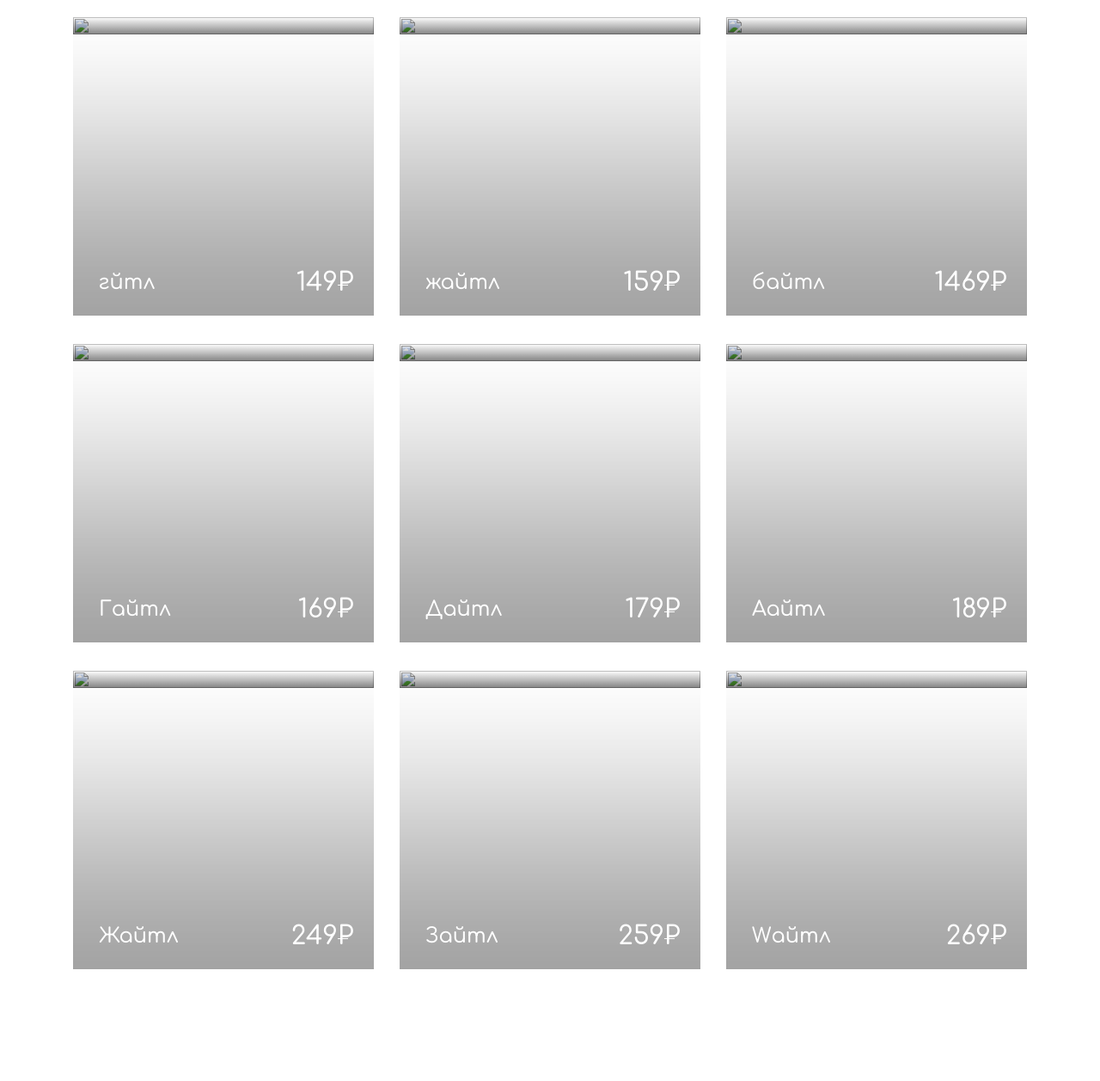
After one commit to denisputnov/vapecloud, a Django app: page /test/ in a window 1280 px wide. The commit adds this page. Shown: the part 327-1584 px from the top of the page at 86% size. Run offline with Django 3.2, Linux system fonts and the light colour scheme; some libraries are stand-ins or nearby versions.

Commit message:
search page and front fix

```diff
--- a/products/static/css/style.css
+++ b/products/static/css/style.css
@@ -222,7 +222,7 @@ nav .delivery_mobile {
 }
 
 .products .product {
-    background: green;
+    background: none;
     max-width: 350px;
     width: 100%;
     height: 100%;
@@ -274,13 +274,14 @@ nav .delivery_mobile {
     margin: 0;
     bottom: 20px;
     left: 30px;
-    max-width: 250px;
+    max-width: 190px;
     font-size: 24px;
     color: white;
     z-index: 5;
 }
 
 .shadow {
+    opacity: .6;
     padding: 0;
     margin: 0;
     width: 100%;
@@ -403,3 +404,8 @@ li>a {
         max-height: 500px;
     }
 }
+@media(max-width: 320px) {
+    .product .label {
+        max-width: 140px;
+    }
+}
--- a/products/static/scripts/nav_mobile.js
+++ b/products/static/scripts/nav_mobile.js
@@ -1,6 +1,5 @@
 let navbar = document.getElementById('navbar');
 let contentBlock = document.getElementById('contentBlock');
-
 let logo = document.getElementById('logo');
 let vapecloud = document.getElementById('vapecloud');
 let searchform = document.getElementById('searchform');
--- /dev/null
+++ b/products/static/scripts/products-sorting-model.js
@@ -0,0 +1,8 @@
+let model = {
+    search: ``,
+    zhidkosti: ``,
+    accessories: ``,
+    cloud: ``,
+    sales: ``,
+    other: ``,
+}
--- /dev/null
+++ b/products/static/scripts/products-sorting-utils.js
@@ -0,0 +1,9 @@
+let utils = {
+    base,
+}
+
+function base(html) {
+    `<div class="products-sorting-menu-wrapper">
+        ${html}
+    </div>`
+}
--- /dev/null
+++ b/products/static/scripts/products-sorting.js
@@ -0,0 +1,87 @@
+function generateProduct(obj) {
+    return`
+        <div class="product">
+            <a href="${obj.a}" class="show_item"></a>
+            <div class="price_block">
+                <h3 class="price">${obj.price}<span class="rub">Р</span></h3>
+            </div>
+            <p class="label">${obj.label}</p>
+            <img src="/static/images/shadow.png" alt="" class="shadow">
+            <img src="${obj.img}" alt="" class="product_image gradient">
+        </div>`
+}
+
+
+let $productsContainer = document.querySelector('.products');
+
+try {
+    let mode = document.querySelector('#mode').textContent || null;
+} catch(e) {
+
+}
+let products = []
+let $products = document.querySelectorAll('.product').forEach(prod => {
+    products.push({
+        a: prod.querySelector('.show_item').getAttribute('href'),
+        price: parseInt(prod.querySelector('.price').textContent),
+        label: prod.querySelector('.label').textContent,
+        img: prod.querySelector('.product_image').getAttribute('src')
+    })
+})
+
+console.log(products);
+
+function clear() {
+    $productsContainer.innerHTML = "";
+}
+
+function render(arr) {
+    clear()
+    let html = ''
+    arr.forEach(el => {
+        html += generateProduct(el)
+    })
+    $productsContainer.insertAdjacentHTML('afterbegin', html) // todos
+}
+
+function sortByPriceIncrease() {
+    function _sort(arr) {
+        arr.sort((a, b) => a.price > b.price ? 1 : -1)
+    }
+
+    _sort(products)
+    render(products)
+    document.querySelector('.sort-by-price').setAttribute('onclick', 'sortByPriceDecrese()')
+}
+
+function sortByPriceDecrese() {
+    function _sort(arr) {
+        arr.sort((a, b) => a.price < b.price ? 1 : -1)
+    }
+
+    _sort(products)
+    render(products)
+    document.querySelector('.sort-by-price').setAttribute('onclick', 'sortByPriceIncrease()')
+}
+
+function sortByAlphabetA() {
+    function _sort(arr) {
+        arr.sort((a, b) => a.label.toLowerCase()[0] > b.label.toLowerCase()[0] ? 1 : -1)
+    }
+
+    _sort(products)
+    render(products)
+    document.querySelector('.sort-by-alphabet').setAttribute('onclick', 'sortByAlphabetZ()')
+}
+
+function sortByAlphabetZ() {
+    function _sort(arr) {
+        arr.sort((a, b) => a.label.toLowerCase()[0] < b.label.toLowerCase()[0] ? 1 : -1)
+    }
+
+    _sort(products)
+    render(products)
+    document.querySelector('.sort-by-alphabet').setAttribute('onclick', 'sortByAlphabetA()')
+}
+
+// $productsContainer.insertAdjacentHTML('beforebegin', model[mode]);
--- /dev/null
+++ b/products/templates/after_search.html
@@ -0,0 +1,115 @@
+{% extends 'base.html' %}
+{% load static %}
+
+{% block localimport %}
+<link rel="stylesheet" href="{% static 'css/products-sorting-menu.css' %}">
+{% endblock %}
+
+<!-- TODO -->
+{% block title %}
+Vapecloud - заменить
+{% endblock %}
+
+{% block body %}
+<p id="mode"></p>
+
+<div class="products-sorting-menu-wrapper">
+    <p class="sorting-title">Сортировать по:</p>
+    <div class="products-sorting-content">
+        <button class="product-sorting-button sort-by-price point" onclick="sortByPriceIncrease()">Сортировать по цене</button>
+        <button class="product-sorting-button sort-by-alphabet point" onclick="sortByAlphabetZ()">Сортировать А-я</button>
+        <!-- <button class="product-sorting-button sort-by-date">Сортировать по дате</button> -->
+    </div>
+</div>
+
+
+<!-- Это весь список продуктов, которые выдаются после поиска -->
+<div class="products">
+    <!-- FOR PRODUCTS -->
+    <div class="product">
+        <a href="" class="show_item"></a>
+        <div class="price_block">
+            <h3 class="price">149<span class="rub">Р</span></h3>
+        </div>
+        <p class="label">гйтл</p>
+        <img src="{% static 'images/shadow.png' %}" alt="" class="shadow">
+        <img src="" alt="" class="product_image gradient">
+    </div>
+    <div class="product">
+        <a href="" class="show_item"></a>
+        <div class="price_block">
+            <h3 class="price">159<span class="rub">Р</span></h3>
+        </div>
+        <p class="label">жайтл</p>
+        <img src="{% static 'images/shadow.png' %}" alt="" class="shadow">
+        <img src="" alt="" class="product_image gradient">
+    </div>
+    <div class="product">
+        <a href="" class="show_item"></a>
+        <div class="price_block">
+            <h3 class="price">1469<span class="rub">Р</span></h3>
+        </div>
+        <p class="label">байтл</p>
+        <img src="{% static 'images/shadow.png' %}" alt="" class="shadow">
+        <img src="" alt="" class="product_image gradient">
+    </div>
+    <div class="product">
+        <a href="" class="show_item"></a>
+        <div class="price_block">
+            <h3 class="price">169<span class="rub">Р</span></h3>
+        </div>
+        <p class="label">Гайтл</p>
+        <img src="{% static 'images/shadow.png' %}" alt="" class="shadow">
+        <img src="" alt="" class="product_image gradient">
+    </div>
+    <div class="product">
+        <a href="" class="show_item"></a>
+        <div class="price_block">
+            <h3 class="price">179<span class="rub">Р</span></h3>
+        </div>
+        <p class="label">Дайтл</p>
+        <img src="{% static 'images/shadow.png' %}" alt="" class="shadow">
+        <img src="" alt="" class="product_image gradient">
+    </div>
+    <div class="product">
+        <a href="" class="show_item"></a>
+        <div class="price_block">
+            <h3 class="price">189<span class="rub">Р</span></h3>
+        </div>
+        <p class="label">Аайтл</p>
+        <img src="{% static 'images/shadow.png' %}" alt="" class="shadow">
+        <img src="" alt="" class="product_image gradient">
+    </div>
+    <div class="product">
+        <a href="" class="show_item"></a>
+        <div class="price_block">
+            <h3 class="price">249<span class="rub">Р</span></h3>
+        </div>
+        <p class="label">Жайтл</p>
+        <img src="{% static 'images/shadow.png' %}" alt="" class="shadow">
+        <img src="" alt="" class="product_image gradient">
+    </div>
+    <div class="product">
+        <a href="" class="show_item"></a>
+        <div class="price_block">
+            <h3 class="price">259<span class="rub">Р</span></h3>
+        </div>
+        <p class="label">Зайтл</p>
+        <img src="{% static 'images/shadow.png' %}" alt="" class="shadow">
+        <img src="" alt="" class="product_image gradient">
+    </div>
+    <div class="product">
+        <a href="" class="show_item"></a>
+        <div class="price_block">
+            <h3 class="price">269<span class="rub">Р</span></h3>
+        </div>
+        <p class="label">Wайтл</p>
+        <img src="{% static 'images/shadow.png' %}" alt="" class="shadow">
+        <img src="" alt="" class="product_image gradient">
+    </div>
+    <!-- ENDFOR -->
+</div>
+<script src="{% static 'scripts/products-sorting.js' %}"></script>
+<script src="{% static 'scripts/products-sorting-model.js' %}"></script>
+<script src="{% static 'scripts/products-sorting-utils.js' %}"></script>
+{% endblock %}
--- a/products/urls.py
+++ b/products/urls.py
@@ -7,4 +7,5 @@ urlpatterns = [
     path('', BaseView.as_view(), name='home'),
     path('cart/', CartTemplate.as_view(), name='cart'),
     url(r'^item/(?P<field_category>[-\w]+)/(?P<field_slug>[-\w]+)/$', item_detail, name='goods_detail'),
+    path('test/', TEST.as_view(), name='test')
 ]
--- a/products/views.py
+++ b/products/views.py
@@ -40,3 +40,10 @@ def item_detail(request, field_category, field_slug):
 class SearchResultsView(ListView):
     model = Product
     template_name = 'search.html'
+
+
+
+class TEST(generic.DetailView):
+
+    def get(self, request, *args, **kwargs):
+        return render(request, 'after_search.html')
```
Also changed, not shown: products/static/css/item.css (+77 -3 lines), products/static/css/product-slider.css (+8 -0 lines), products/static/css/products-sorting-menu.css (added, +38 -0 lines), products/static/scripts/item-counts.js (added, +10 -0 lines), products/templates/item.html (+12 -1 lines), db.sqlite3 (added), products/migrations/0014_auto_20201004_1216.py (added), products/static/images/arrow_down.png (added), products/static/images/arrow_up.png (added), products/templates/base.html (line endings or trailing spaces), 1 other file.
